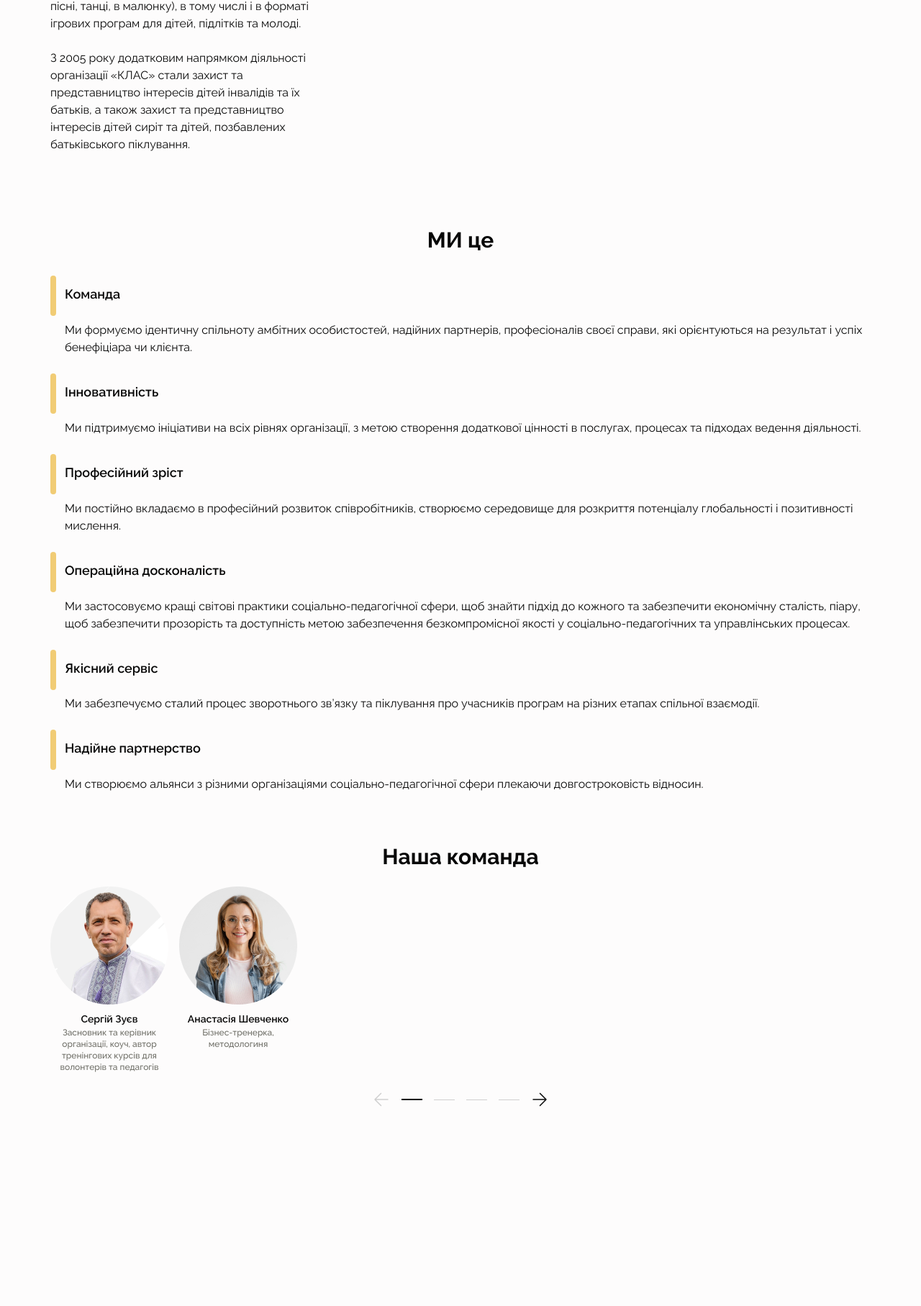
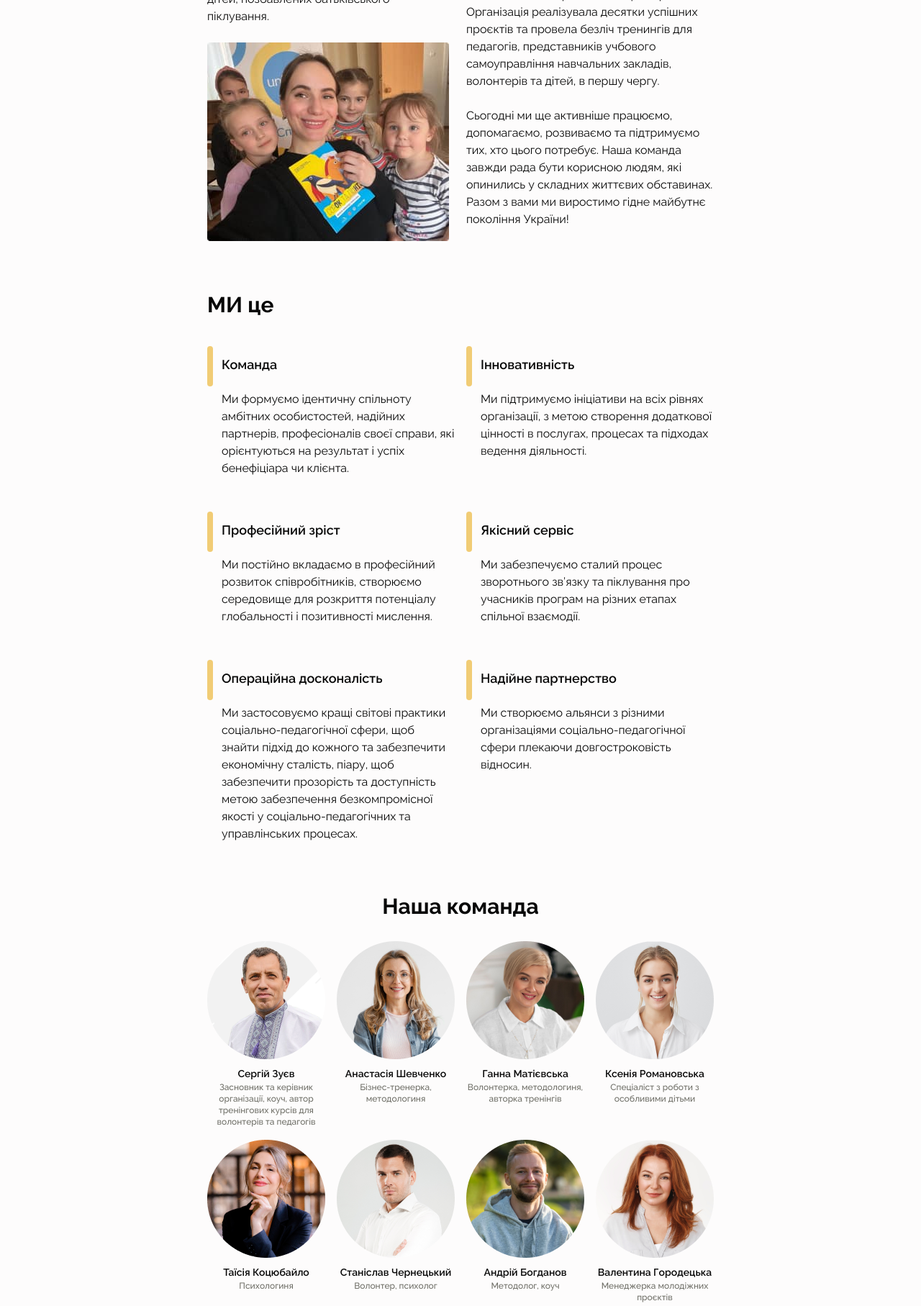
Before and after one commit to KirillNizhnik/GO-KLASS, a website: page app/about-us.html in a window 1280 px wide. Shown: the part 551-2366 px from the top of the page at 72% size. Before the commit the page ends 2169 px from the top, so only its background shows below. Drawn offline with Linux system fonts and the light colour scheme.

Commit message:
mob+tablet

```diff
--- a/app/about-us.html
+++ b/app/about-us.html
@@ -22,7 +22,7 @@
           <h1 class="about-title">Хто ми</h1>
           <ul class="about-list">
             <li class="about-list__item">
-              <picture>
+              <picture class="about-list__item-picture about-list__item-picture-first">
                 <source
                   media="(max-width: 767px)"
                   srcset="
@@ -30,10 +30,10 @@
                 <source
                   media="(min-width: 768px)"
                   srcset="
-                  ./images/about-us-2.jpg"/>
+                  ./images/about-us-2-tablet.jpg"/>
                 <img
-                class="about-list__item-img about-list__item-img-first"
-                  src="./images/about-us-2.jpg"
+                class="about-list__item-picture-img"
+                  src="./images/about-us-2-tablet.jpg"
                   alt="Our work"
                 />
               </picture>
@@ -65,7 +65,7 @@
                 width="84"
                 height="69"
               />
-              <picture >
+              <picture class="about-list__item-picture about-list__item-picture-second">
                 <source
                   media="(max-width: 767px)"
                   srcset="
@@ -73,10 +73,10 @@
                 <source
                   media="(min-width: 768px)"
                   srcset="
-                  ./images/about-us-1.jpg"/>
+                  ./images/about-us-1-tablet.jpg"/>
                 <img
-                class="about-list__item-img"
-                  src="./images/about-us-1.jpg"
+                class="about-list__item-pictureimg"
+                  src="./images/about-us-1-tablet.jpg"
                   alt="Our work"
                 />
               </picture>
@@ -191,7 +191,7 @@
                 alt="Ганна Матієвська"
                 width="164" height="164"
               />
-              <h3>Ганна Матієвська</h3>
+              <h3 class="team-list__item-title">Ганна Матієвська</h3>
               <p class="team-list__item-text">
                 Волонтерка, методологиня, авторка тренінгів
               </p>
@@ -203,7 +203,7 @@
                 alt="Ксенія Романовська"
                 width="164" height="164"
               />
-              <h3>Ксенія Романовська</h3>
+              <h3 class="team-list__item-title">Ксенія Романовська</h3>
               <p class="team-list__item-text">
                 Спеціаліст з роботи з особливими дітьми
               </p>
@@ -215,7 +215,7 @@
                 alt="Таїсія Коцюбайло"
                 width="164" height="164"
               />
-              <h3>Таїсія Коцюбайло</h3>
+              <h3 class="team-list__item-title">Таїсія Коцюбайло</h3>
               <p class="team-list__item-text">Психологиня</p>
             </li>
             <li class="team-list__item team-list__third disabled">
@@ -225,7 +225,7 @@
                 alt="Станіслав Чернецький"
                 width="164" height="164"
               />
-              <h3>Станіслав Чернецький</h3>
+              <h3 class="team-list__item-title">Станіслав Чернецький</h3>
               <p class="team-list__item-text">Волонтер, психолог</p>
             </li>
             <li class="team-list__item team-list__fourth disabled">
@@ -235,7 +235,7 @@
                 alt="Андрій Богданов"
                 width="164" height="164"
               />
-              <h3>Андрій Богданов</h3>
+              <h3 class="team-list__item-title">Андрій Богданов</h3>
               <p class="team-list__item-text">Методолог, коуч</p>
             </li>
 
@@ -246,7 +246,7 @@
                 alt="Валентина Городецька"
                 width="164" height="164"
               />
-              <h3>Валентина Городецька</h3>
+              <h3 class="team-list__item-title">Валентина Городецька</h3>
               <p class="team-list__item-text">Менеджерка молодіжних проєктів</p>
             </li>
           </ul>
--- a/app/scss/_about-us-media.scss
+++ b/app/scss/_about-us-media.scss
@@ -1,11 +1,7 @@
-
-
 @media screen and (min-width: 768px) {
-    .about {
-        &-list {
-            display: flex;
-            flex-wrap: ;
-        }
+  .container {
+    width: 768px;
+    padding: 0 32px;
   }
   .about {
     padding-bottom: 36px;
@@ -14,21 +10,22 @@
       margin-bottom: 32px;
     }
     &-list {
-          &__second {
-            position: relative;
-            z-index: 1;
+      display: flex;
+      flex-wrap: nowrap;
+      gap: 24px;
+      &__item {
+        &-picture {
+          width: 344px;
+          height: 264px;
+          &-img {
+            margin-bottom: 24px;
           }
-          &__item {
-            &-bg {
-              position: absolute;
-              z-index: -10;
-              right: 0;
-              top: -35px;
         }
-            &-img {
-              margin-bottom: 22px;
-              width: 343px;
-              height: 214px;
+        &-picture-first {
+          order: 2;
+          width: 336px;
+          height: 276px;
+          margin-bottom: 0;
         }
         &-container {
           &-text {
@@ -38,15 +35,65 @@
           }
         }
         &-first {
+          order: 1;
+        }
+      }
+      &__list:first-child {
+        width: 336px;
+      }
+    }
+    .about-list__item:first-child {
+      width: 336px;
+    }
+  }
+
+  .its-we {
+    padding: 36px 0;
+    &-title {
+      text-align: left;
+      margin-bottom: 16px;
+    }
+    &-list {
+      display: flex;
+      flex-wrap: wrap;
+      gap: 24px 36px;
+      &__item {
+        position: relative;
+        padding-top: 38px;
+        width: 324px;
+        &-title {
           margin-bottom: 24px;
         }
-          }
-          &__second {
+        &-text {
         }
       }
     }
-   .about-list__item-img-first {
-    order: 2;
+  }
+  .its-we-list__item:nth-child(4) {
+    order: 5;
   }
 
+  .its-we-list__item:nth-child(5) {
+    order: 4;
   }
+  .its-we-list__item:nth-child(6) {
+    order: 6;
+  }
+  .team {
+    padding-bottom: 72px;
+    &-title {
+      margin-bottom: 32px;
+    }
+    &-list {
+      gap: 16px;
+      flex-wrap: wrap;
+      margin-bottom: 44px;
+      &__item {
+        width: calc((100% - 16px * 3) / 4);
+      }
+    }
+  }
+  .disabled {
+    display: unset;
+  }
+}
--- a/app/scss/_about-us.scss
+++ b/app/scss/_about-us.scss
@@ -13,6 +13,8 @@
       z-index: 1;
     }
     &__item {
+      display: flex;
+      flex-wrap: wrap;
       &-bg {
         position: absolute;
         z-index: -10;
@@ -90,12 +92,12 @@
     display: flex;
     flex-wrap: wrap;
     gap: 15px;
+    margin-bottom: 24px;
     &__item {
       display: flex;
       flex-direction: column;
       align-items: center;
       width: 164px;
-      margin-bottom: 24px;
       &-img {
         margin-bottom: 12px;
       }
@@ -111,7 +113,7 @@
         font-size: 12px;
         font-weight: 500;
         line-height: 1.33;
-        color: #6C6C64;
+        color: #6c6c64;
       }
     }
   }
@@ -119,16 +121,16 @@
   &-scroll {
     display: flex;
     flex-wrap: nowrap;
-   justify-content: center;
-   gap: 16px;
-   align-items: center;
+    justify-content: center;
+    gap: 16px;
+    align-items: center;
     &-arrow {
-     stroke: #CFCFCF;
+      stroke: #cfcfcf;
     }
     &-page {
       height: 1px;
       width: 29px;
-      background-color: #CFCFCF;
+      background-color: #cfcfcf;
     }
   }
 }
```
Also changed, not shown: app/css/style.min.css, app/images/about-us-1-tablet.jpg (added), app/images/about-us-2-tablet.jpg (added). Lines whose indentation alone changed are shown as unchanged.
